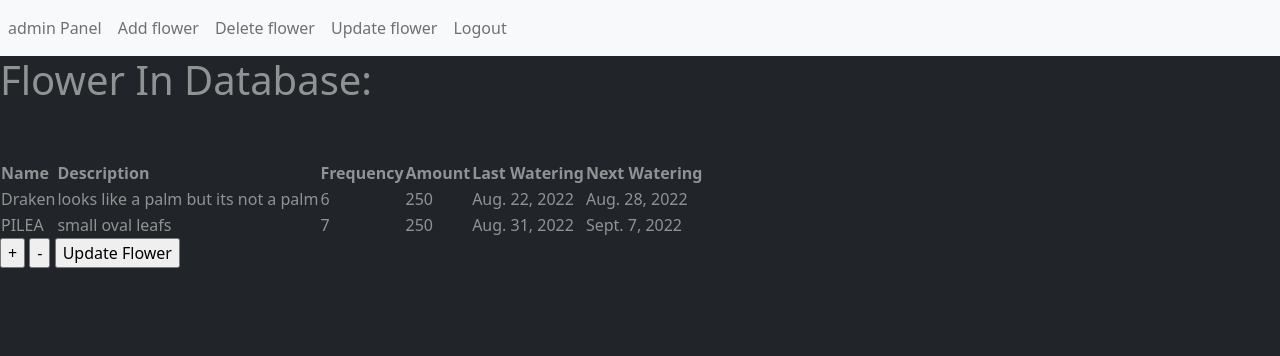
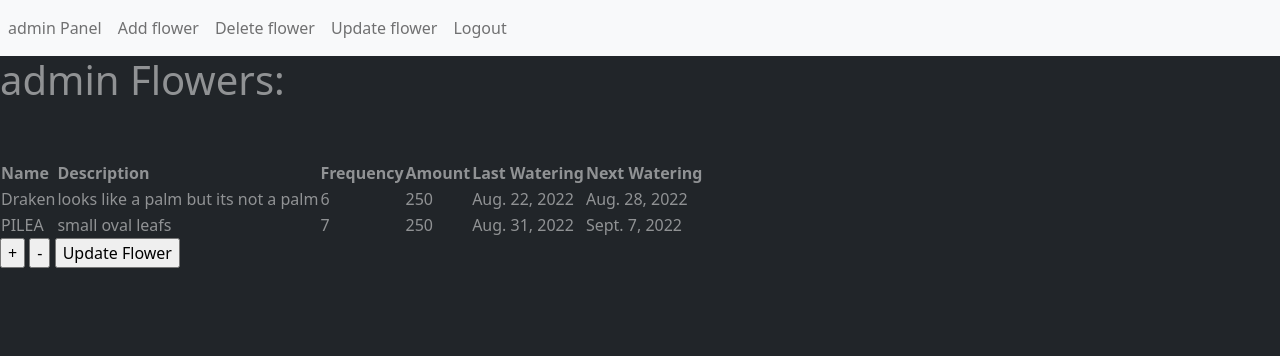
Before and after one commit to chinaPancake/Flowers-watering-project, a Django app: page /flower_app/main/ in a window 1280 px wide. Shown: the top 356 px of the page. Run offline with Django 4.2, Linux system fonts and the light colour scheme; a user stored in the database is signed in; data comes from the database, SQL or seed files in the repository; both versions use the stored data as it was after the commit.

Commit message:
fix deleteFlower

```diff
--- a/flowers/flower_app/templates/index.html
+++ b/flowers/flower_app/templates/index.html
@@ -10,7 +10,7 @@
 <body>
 {% block content %}
 {% if user.is_authenticated %}
-    <h1> Flower In Database:  </h1>
+    <h1> {{request.user.username}}  Flowers:  </h1>
             <table>
                 <tr>
                     <th> Name </th>
@@ -34,7 +34,7 @@
 
             </table>
 
-    <input type="button" value="+">
+    <a href = "/flower_app/addflower/"> <input type="button" value="+"></a>
     <input type="button" value="-">
     <input type="button" value="Update Flower">
 {% else %}
--- a/flowers/flower_app/urls.py
+++ b/flowers/flower_app/urls.py
@@ -16,8 +16,6 @@ urlpatterns = [
     path('login_user/', views.login_user, name="login"),
     path('logout_user/', views.logout_user, name="logout"),
     path('signup/', SignUpView.as_view(), name='signup'),
-    #path('', TemplateView.as_view(template_name="index.html")),
     path('accounts/', include('allauth.urls')),
     path('logout', LogoutView.as_view()),
-   # ('createuser/', views.createUser),
 ]
--- a/flowers/flower_app/views.py
+++ b/flowers/flower_app/views.py
@@ -33,17 +33,7 @@ def new_flower(request):
 
     return render(request, 'addflower.html')
 
-"""def update_flower(request):
-    data = Flower.objects.all()
-    flo = {
-        'flower_number': data
-    }
-    if request.method == 'POST':
-        f = Flower()
-        f.name = request.POST.get('name')
-        return render(request, 'updateflower.html', flo)
-    return render(request, 'updateflower.html', flo)"""
-
+"""def update_flower(request):"""
 
 def delete_flower(request):
     data = Flower.objects.all()
```
Also changed, not shown: flowers/flower_app/templates/deleteflower.html (+6 -5 lines), flowers/db.sqlite3.
